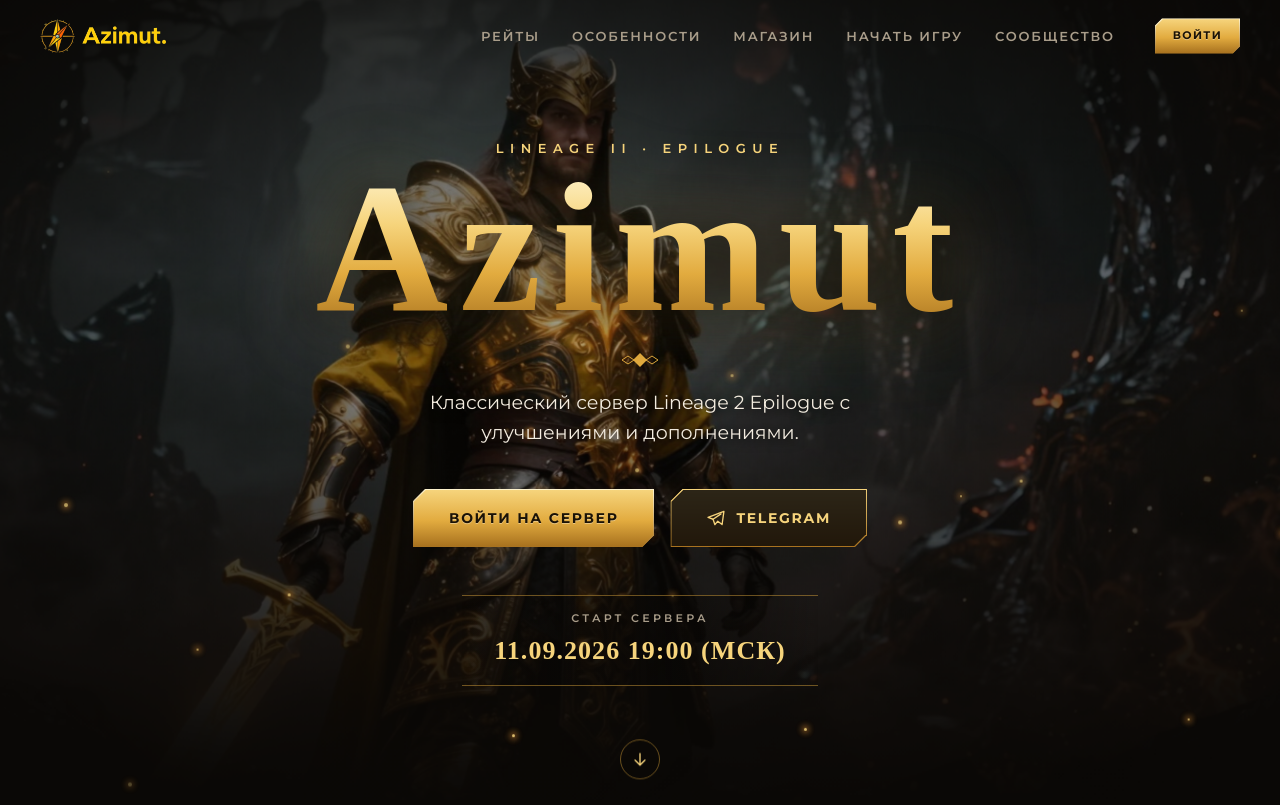
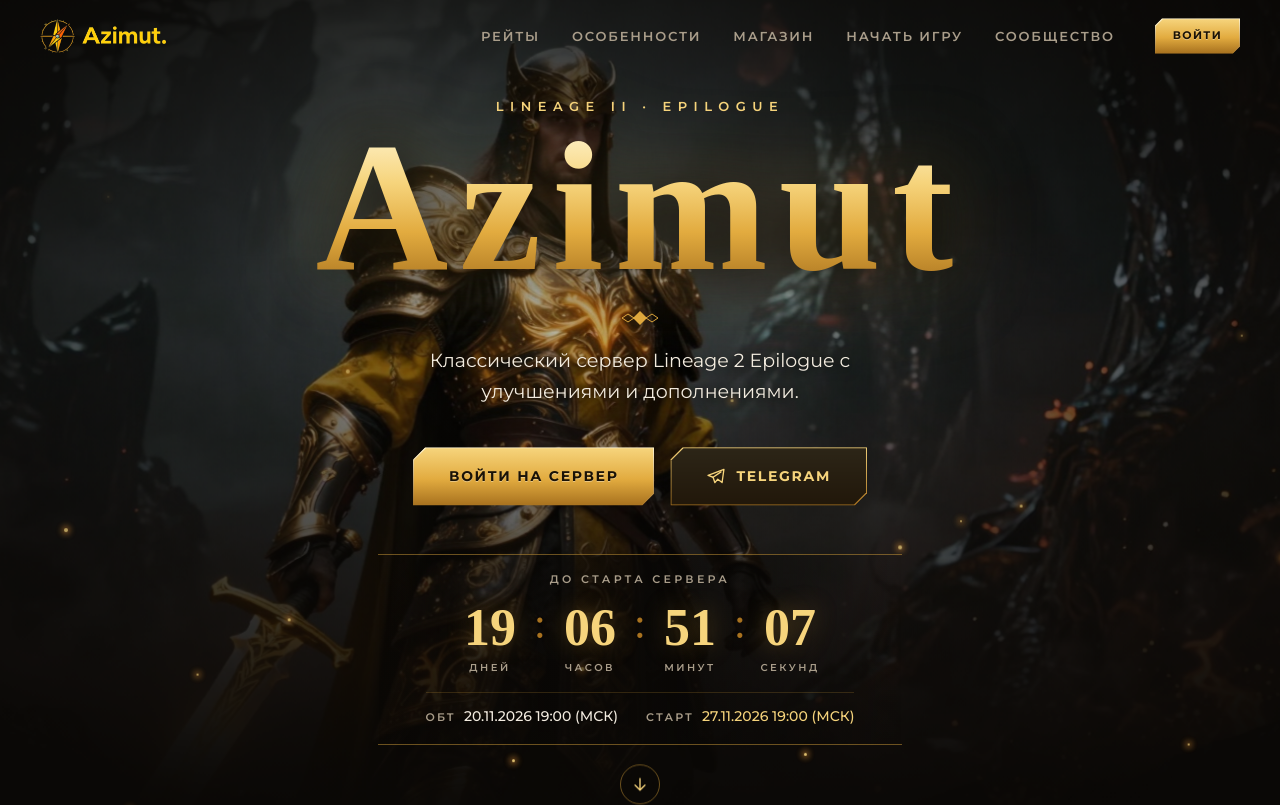
Before and after one commit to MrAnderios/SiteL2Azimut, a Nuxt app: page / in a window 1280 px wide. Shown: the top 805 px of the page. Built offline with nearby package versions, Linux system fonts and the light colour scheme; a web font is replaced by a local one.

Commit message:
Обновлена дата старта и сделан таймер обратного отсчёта

```diff
--- a/app/components/section/SectionHero.vue
+++ b/app/components/section/SectionHero.vue
@@ -1,5 +1,5 @@
 <script setup lang="ts">
-import { launch, links, site } from '~/data/site'
+import { launch, links, obt, site } from '~/data/site'
 
 // Детерминированные параметры искр — одинаковые на сервере и клиенте (без hydration mismatch)
 const embers = Array.from({ length: 22 }, (_, i) => ({
@@ -34,8 +34,22 @@ const embers = Array.from({ length: 22 }, (_, i) => ({
       </div>
 
       <div class="hero__launch">
-        <span class="hero__launch-label">Старт сервера</span>
-        <time class="hero__launch-date" :datetime="launch.date">{{ launch.label }}</time>
+        <span class="hero__launch-label">До старта сервера</span>
+        <UiCountdown :to="launch.date" class="hero__countdown">
+          <template #finished>
+            <span class="hero__launch-date">Сервер открыт!</span>
+          </template>
+        </UiCountdown>
+        <div class="hero__dates">
+          <span class="hero__date">
+            <span class="hero__date-label">ОБТ</span>
+            <time :datetime="obt.date">{{ obt.label }}</time>
+          </span>
+          <span class="hero__date hero__date--main">
+            <span class="hero__date-label">Старт</span>
+            <time :datetime="launch.date">{{ launch.label }}</time>
+          </span>
+        </div>
       </div>
     </div>
 
@@ -54,6 +68,14 @@ const embers = Array.from({ length: 22 }, (_, i) => ({
   padding-block: calc(var(--header-height) + 48px) 96px;
   overflow: hidden;
   text-align: center;
+}
+
+/* Десктоп: hero ровно на высоту экрана (растёт, только если контент не влезает) */
+@media (min-width: 1025px) {
+  .hero {
+    min-height: 100svh;
+    padding-block: calc(var(--header-height) + 24px) 80px;
+  }
 }
 
 .hero__bg {
@@ -148,9 +170,10 @@ const embers = Array.from({ length: 22 }, (_, i) => ({
 .hero__launch {
   display: flex;
   flex-direction: column;
+  align-items: center;
   gap: 2px;
   margin-top: 48px;
-  padding: 14px 32px;
+  padding: 16px clamp(16px, 5vw, 48px);
   border-block: 1px solid var(--color-line-strong);
   background: linear-gradient(90deg, transparent, rgb(10 8 6 / 0.7), transparent);
 }
@@ -169,6 +192,36 @@ const embers = Array.from({ length: 22 }, (_, i) => ({
   font-size: 26px;
   font-weight: 700;
   letter-spacing: 0.04em;
+}
+
+.hero__countdown {
+  margin-top: 12px;
+}
+
+.hero__dates {
+  display: flex;
+  flex-wrap: wrap;
+  justify-content: center;
+  gap: 8px 28px;
+  margin-top: 14px;
+  padding-top: 12px;
+  border-top: 1px solid var(--color-line);
+  color: var(--color-text);
+  font-size: 14px;
+  font-weight: 500;
+}
+
+.hero__date-label {
+  margin-right: 8px;
+  color: var(--color-text-muted);
+  font-size: 11px;
+  font-weight: 600;
+  letter-spacing: 0.2em;
+  text-transform: uppercase;
+}
+
+.hero__date--main time {
+  color: var(--gold-300);
 }
 
 .hero__scroll {
--- /dev/null
+++ b/app/components/ui/UiCountdown.vue
@@ -0,0 +1,99 @@
+<script setup lang="ts">
+const props = defineProps<{
+  /** ISO-дата с часовым поясом, до которой идёт отсчёт */
+  to: string
+}>()
+
+const target = new Date(props.to).getTime()
+
+// На сервере и при гидрации значение null — цифры показываем только после mount,
+// чтобы не было hydration mismatch из-за разницы во времени.
+const now = ref<number | null>(null)
+let timer: ReturnType<typeof setInterval> | undefined
+
+onMounted(() => {
+  now.value = Date.now()
+  timer = setInterval(() => {
+    now.value = Date.now()
+    if (now.value >= target) clearInterval(timer)
+  }, 1000)
+})
+
+onBeforeUnmount(() => clearInterval(timer))
+
+const finished = computed(() => now.value !== null && now.value >= target)
+
+const units = computed(() => {
+  const diff = now.value === null ? null : Math.max(0, target - now.value)
+  const part = (ms: number, mod?: number) => {
+    if (diff === null) return '--'
+    const v = Math.floor(diff / ms)
+    return String(mod ? v % mod : v).padStart(2, '0')
+  }
+  return [
+    { value: part(86_400_000), label: 'дней' },
+    { value: part(3_600_000, 24), label: 'часов' },
+    { value: part(60_000, 60), label: 'минут' },
+    { value: part(1000, 60), label: 'секунд' },
+  ]
+})
+</script>
+
+<template>
+  <div class="countdown" role="timer" aria-live="off">
+    <slot v-if="finished" name="finished" />
+    <template v-else>
+      <div v-for="(u, i) in units" :key="u.label" class="countdown__unit">
+        <span class="countdown__value">{{ u.value }}</span>
+        <span class="countdown__label">{{ u.label }}</span>
+        <span v-if="i < units.length - 1" class="countdown__sep" aria-hidden="true">:</span>
+      </div>
+    </template>
+  </div>
+</template>
+
+<style scoped>
+.countdown {
+  display: flex;
+  justify-content: center;
+  gap: clamp(14px, 3vw, 28px);
+}
+
+.countdown__unit {
+  position: relative;
+  display: flex;
+  flex-direction: column;
+  align-items: center;
+  min-width: clamp(48px, 10vw, 72px);
+}
+
+.countdown__value {
+  color: var(--gold-300);
+  font-family: var(--font-heading);
+  font-size: clamp(34px, 6vw, 52px);
+  font-weight: 700;
+  line-height: 1;
+  font-variant-numeric: tabular-nums;
+  text-shadow: 0 0 24px rgb(226 171 63 / 0.35);
+}
+
+.countdown__label {
+  margin-top: 6px;
+  color: var(--color-text-muted);
+  font-size: 10px;
+  font-weight: 600;
+  letter-spacing: 0.25em;
+  text-transform: uppercase;
+}
+
+.countdown__sep {
+  position: absolute;
+  top: 0;
+  right: calc(clamp(14px, 3vw, 28px) / -2);
+  transform: translateX(50%);
+  color: var(--gold-700);
+  font-family: var(--font-heading);
+  font-size: clamp(28px, 5vw, 44px);
+  line-height: 1;
+}
+</style>
--- a/app/data/site.ts
+++ b/app/data/site.ts
@@ -27,9 +27,16 @@ export const socials = [
   // TODO: на старом сайте Instagram вёл на главную instagram.com — нужна ссылка на профиль
 ]
 
+// Основной старт сервера — к нему идёт обратный отсчёт в hero
 export const launch = {
-  date: '2026-09-11T19:00:00+03:00',
-  label: '11.09.2026 19:00 (МСК)',
+  date: '2026-11-27T19:00:00+03:00',
+  label: '27.11.2026 19:00 (МСК)',
+}
+
+// Открытый бета-тест
+export const obt = {
+  date: '2026-11-20T19:00:00+03:00',
+  label: '20.11.2026 19:00 (МСК)',
 }
 
 export interface Rate {
--- a/nuxt.config.ts
+++ b/nuxt.config.ts
@@ -11,7 +11,7 @@ export default defineNuxtConfig({
       title: 'Azimut — Lineage 2 Epilogue',
       meta: [
         { name: 'viewport', content: 'width=device-width, initial-scale=1' },
-        { name: 'description', content: 'Azimut — классический сервер Lineage 2 Epilogue с улучшениями и дополнениями. Старт 11.09.2026.' },
+        { name: 'description', content: 'Azimut — классический сервер Lineage 2 Epilogue с улучшениями и дополнениями. ОБТ 20.11.2026, старт 27.11.2026.' },
         { name: 'theme-color', content: '#0a0806' },
       ],
       link: [
```
